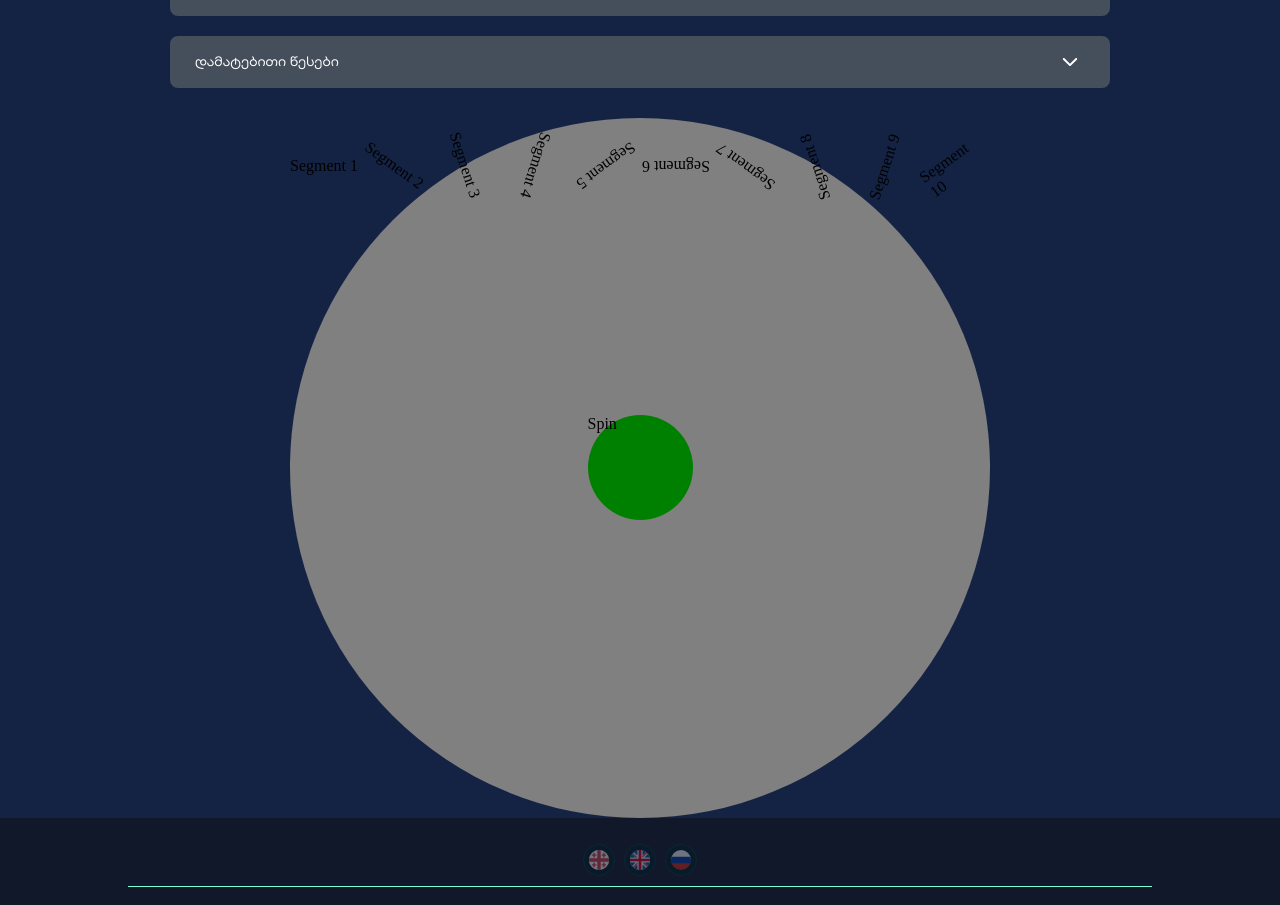
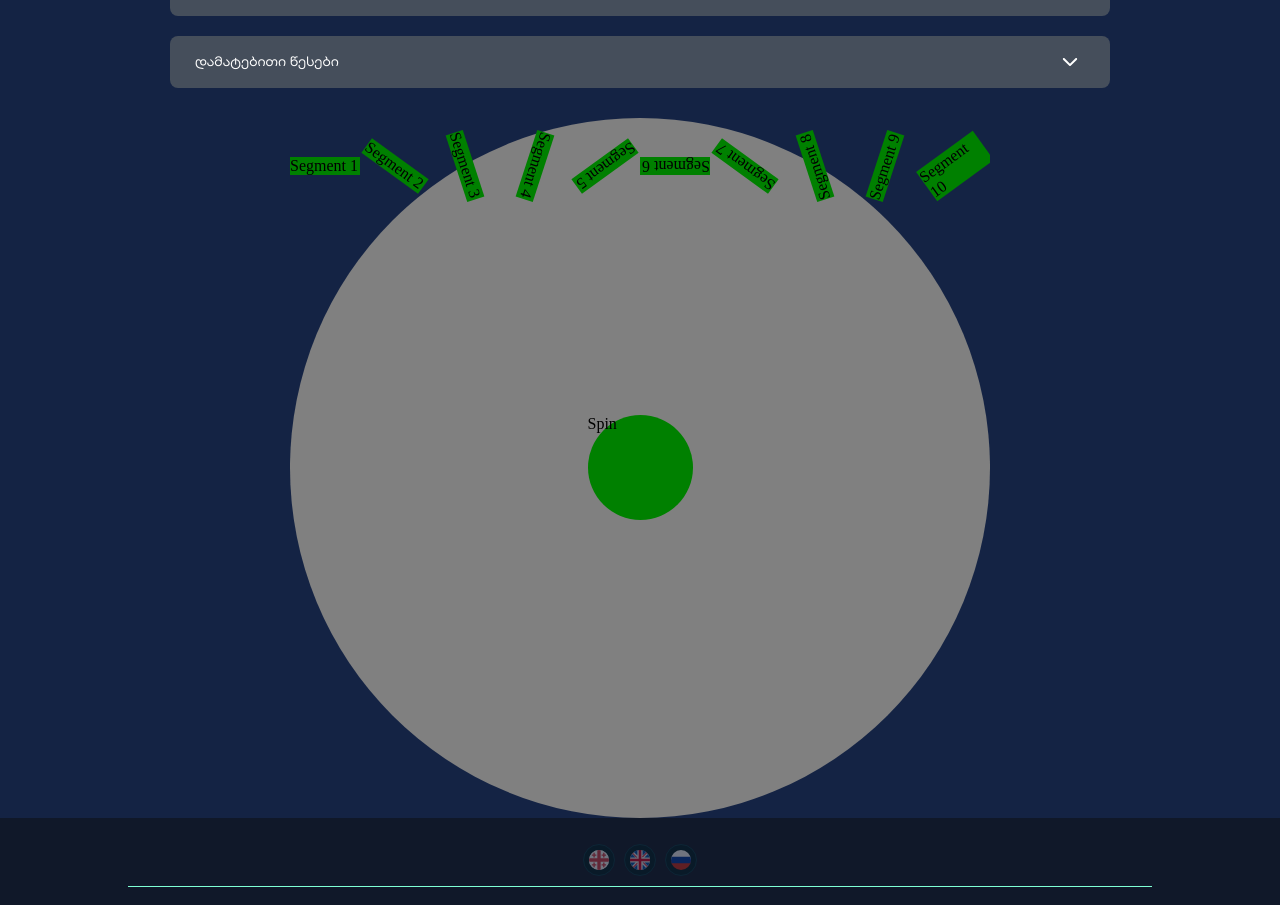
Before and after one commit to Demetrusa/asvla-proj, a React (Vite) app in the folder asvla/: page / in a window 1280 px wide. Shown: the part 2588-3493 px from the top of the page. Built offline with nearby package versions, Linux system fonts and the light colour scheme.

Commit message:
feat: add

```diff
--- a/asvla/src/components/forge/wheel/WheelinatorComponent.scss
+++ b/asvla/src/components/forge/wheel/WheelinatorComponent.scss
@@ -119,4 +119,7 @@
       cursor: default;
     }
   }
+  .wheel-segment {
+    background-color: green;
+  }
 }
```
